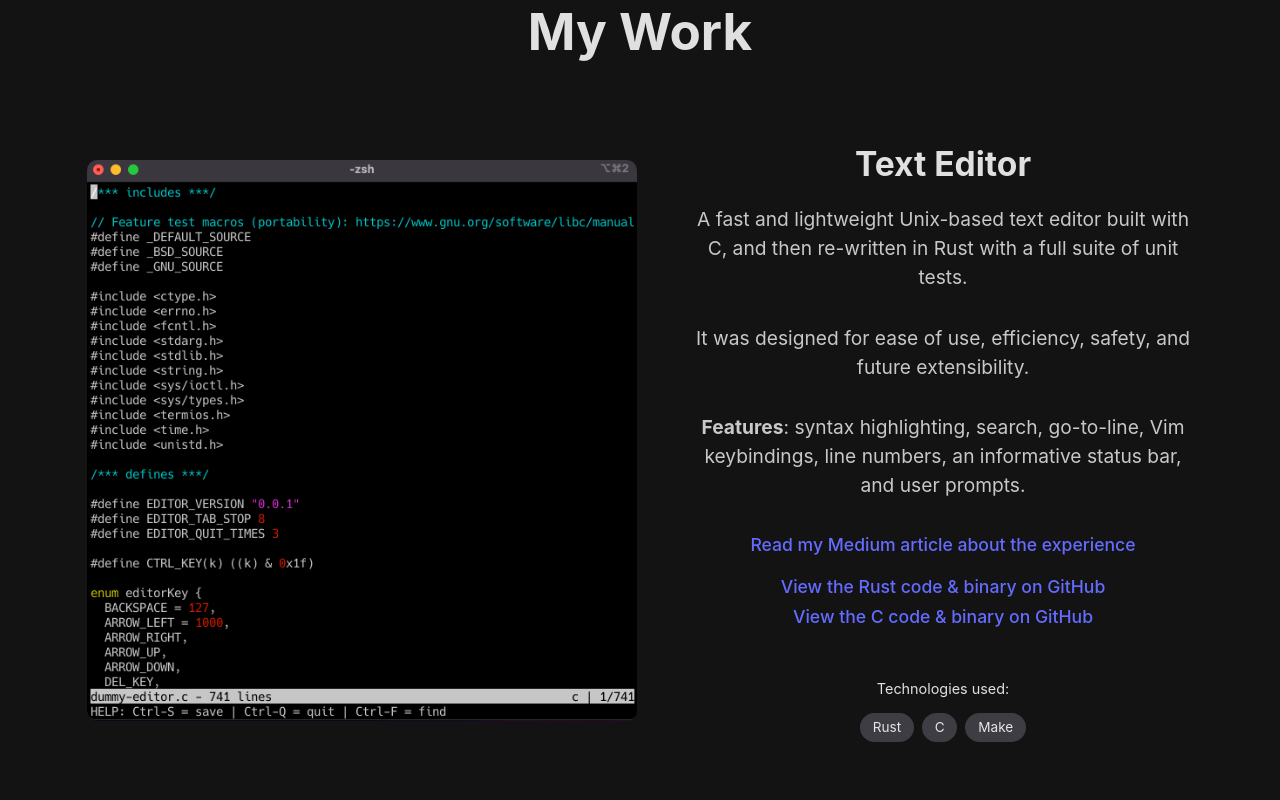
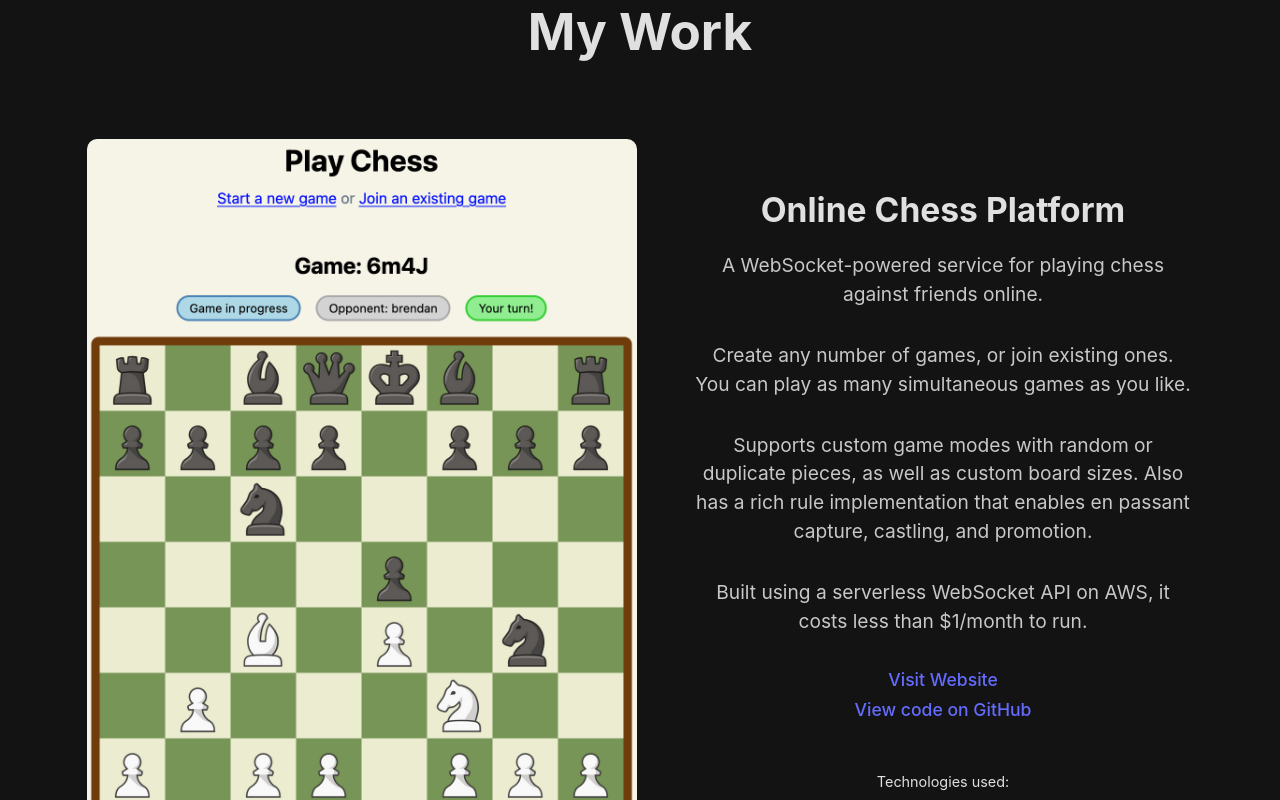
Before and after one commit to brendandagys/Portfolio, a React (Vite) app in the folder frontend/: page / in a window 1280 px wide. Shown: the part 2020-2820 px from the top of the page. Built offline with nearby package versions, Linux system fonts and the light colour scheme.

Commit message:
Add Chess platform to Work section

```diff
--- a/frontend/src/components/WorkSection.tsx
+++ b/frontend/src/components/WorkSection.tsx
@@ -1,6 +1,7 @@
 import "../css/WorkSection.css";
 import cCompiler from "../images/c-compiler.png";
 import vacationRentalSiteScreenshot from "../images/vacation-rental-site-screenshot.png"; // eslint-disable-line max-len
+import chessScreenshot from "../images/chess-screenshot.png"; // eslint-disable-line max-len
 import textEditorGif from "../images/text-editor.gif";
 import serverlessMergeSortScreenshot from "../images/serverless-merge-sort-screenshot.png"; // eslint-disable-line max-len
 import financesScreenshot from "../images/finances-app-screenshot.png";
@@ -13,6 +14,60 @@ export const WorkSection: React.FC = () => {
         <h1 className="mb-5">My Work</h1>
 
         <div className="work-cards">
+          <div className="work-card">
+            <div className="work-image-card">
+              <img src={chessScreenshot} alt="Chess platform" />
+            </div>
+
+            <div className="work-text-card">
+              <h3>Online Chess Platform</h3>
+              <p>
+                A WebSocket-powered service for playing chess against friends
+                online.
+              </p>
+              <p>
+                Create any number of games, or join existing ones. You can play
+                as many simultaneous games as you like.
+              </p>
+              <p>
+                Supports custom game modes with random or duplicate pieces, as
+                well as custom board sizes. Also has a rich rule implementation
+                that enables en passant capture, castling, and promotion.
+              </p>
+              <p>
+                Built using a serverless WebSocket API on AWS, it costs less
+                than $1/month to run.
+              </p>
+
+              <a
+                href="https://chess.brendandagys.com"
+                target="_blank"
+                rel="noreferrer"
+              >
+                Visit Website
+              </a>
+              <a
+                href="https://github.com/brendandagys/Chess" // eslint-disable-line max-len
+                target="_blank"
+                rel="noreferrer"
+                style={{ marginTop: 3 }}
+              >
+                View code on GitHub
+              </a>
+
+              <div className="mt-4"></div>
+              <Pills
+                content={[
+                  "Rust",
+                  "TypeScript",
+                  "React",
+                  "AWS SAM",
+                  "AWS Lambda",
+                ]}
+              />
+            </div>
+          </div>
+
           <div className="work-card">
             <div className="work-image-card">
               <img src={textEditorGif} alt="Text editor" />
@@ -85,6 +140,7 @@ export const WorkSection: React.FC = () => {
                 availability, full support for 5 languages, contact form, tiled
                 image gallery, video tour, and property/amenities information.
               </p>
+
               <a
                 href="https://calaceite.holiday"
                 target="_blank"
@@ -109,6 +165,7 @@ export const WorkSection: React.FC = () => {
                   "Rust",
                   "AWS SAM",
                   "AWS Lambda",
+                  "AWS SNS",
                   "Bootstrap",
                   "Google Analytics",
                 ]}
@@ -132,6 +189,7 @@ export const WorkSection: React.FC = () => {
                 talk that I gave to a team of developers on the subject of Rust.
               </p>
               <p>Deployed using AWS SAM. The front-end is written in Rust!</p>
+
               <a
                 href={"https://sort.brendandagys.com"}
                 target="_blank"
@@ -210,6 +268,7 @@ export const WorkSection: React.FC = () => {
                 It ran on a Node.js back-end deployed via AWS Fargate, and had a
                 React front-end served from CloudFront edge locations.
               </p>
+
               <a
                 href="https://github.com/brendandagys/Finances-Tracker"
                 target="_blank"
```
Also changed, not shown: frontend/src/images/chess-screenshot.png (added).
